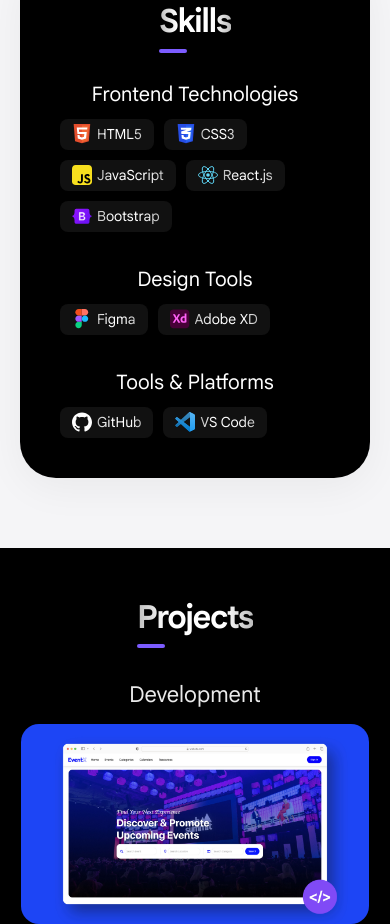
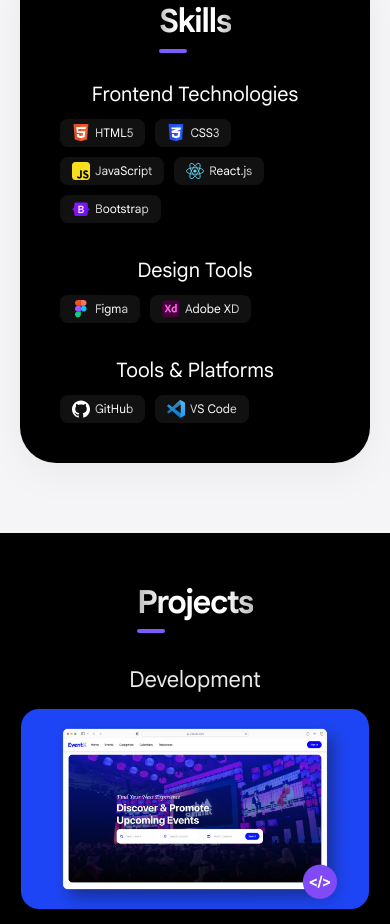
Before and after one commit to saneenmanzoor-pixel/portfolio, a React (Vite) app: page / in a window 390 px wide. Shown: the part 1551-2475 px from the top of the page. Built offline with nearby package versions, Linux system fonts and the light colour scheme.

Commit message:
Fix skills section styles and animations

```diff
--- a/src/sections/styles/skills.css
+++ b/src/sections/styles/skills.css
@@ -119,8 +119,6 @@
 
   .skills-title {
     font-size: 32px;
-
-
   }
   .skills-group h3{
     font-size: 20px;
@@ -145,10 +143,10 @@
   color: #eaeaea;
   }
   .skill-pill img{
-    height: 20px;
-    width: 20px;
+    height: 18px;
+    width: 18px;
   }
   .txt{
-    font-size: 14px;
+    font-size: 12px;
   }
 }
```
